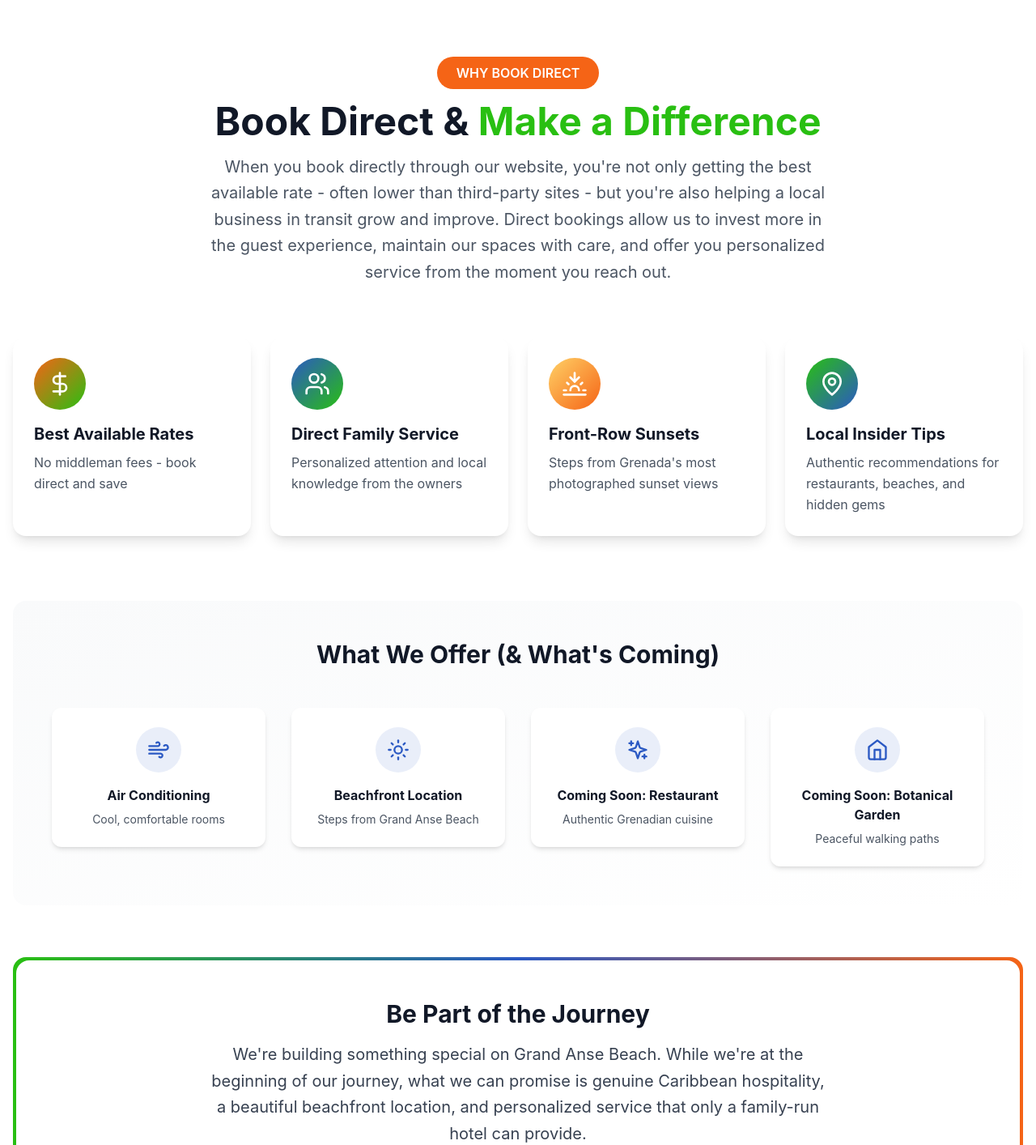
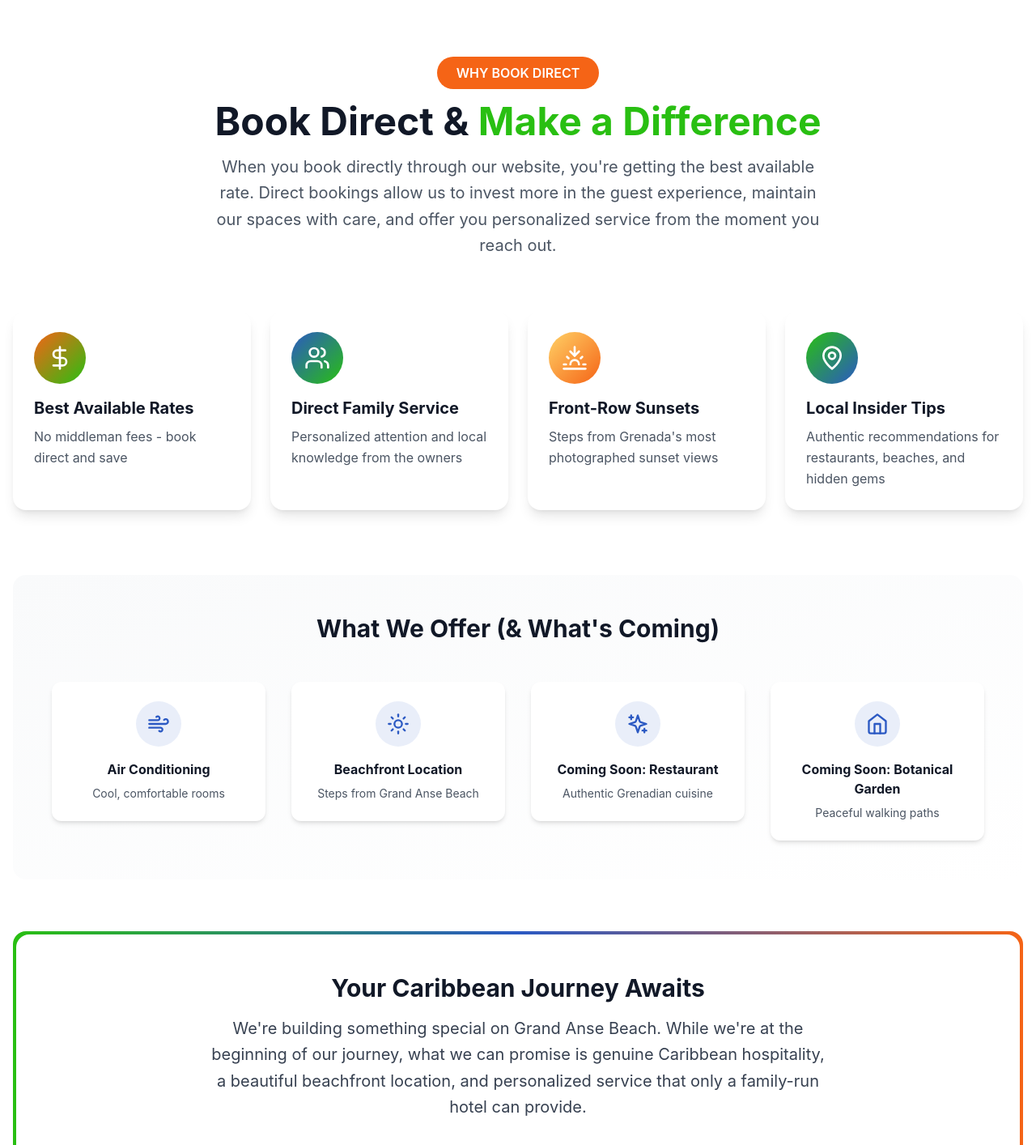
Before and after one commit to adegale/grand-anse-beach-palace-site, a React (Vite) app: page / in a window 1280 px wide. Shown: the part 6071-7485 px from the top of the page at 81% size. Built offline with nearby package versions, Linux system fonts and the light colour scheme.

Commit message:
Fix Changes made

```diff
--- a/src/components/Amenities.tsx
+++ b/src/components/Amenities.tsx
@@ -62,7 +62,7 @@ export default function Amenities() {
             Book Direct & <span className="text-[#29BF12]">Make a Difference</span>
           </h2>
           <p className="text-xl text-gray-600 max-w-3xl mx-auto leading-relaxed">
-            When you book directly through our website, you're not only getting the best available rate - often lower than third-party sites - but you're also helping a local business in transit grow and improve. Direct bookings allow us to invest more in the guest experience, maintain our spaces with care, and offer you personalized service from the moment you reach out.
+            When you book directly through our website, you're getting the best available rate. Direct bookings allow us to invest more in the guest experience, maintain our spaces with care, and offer you personalized service from the moment you reach out.
           </p>
         </div>
 
@@ -103,7 +103,7 @@ export default function Amenities() {
         <div className="mt-16 bg-gradient-to-r from-[#29BF12] via-[#2B59C3] to-[#F56416] rounded-2xl p-1">
           <div className="bg-white rounded-2xl p-8 md:p-12 text-center">
             <h3 className="text-3xl font-bold text-gray-900 mb-4">
-              Be Part of the Journey
+              Your Caribbean Journey Awaits
             </h3>
             <p className="text-xl text-gray-700 mb-8 max-w-3xl mx-auto leading-relaxed">
               We're building something special on Grand Anse Beach. While we're at the beginning of our journey, what we can promise is genuine Caribbean hospitality, a beautiful beachfront location, and personalized service that only a family-run hotel can provide.
```
